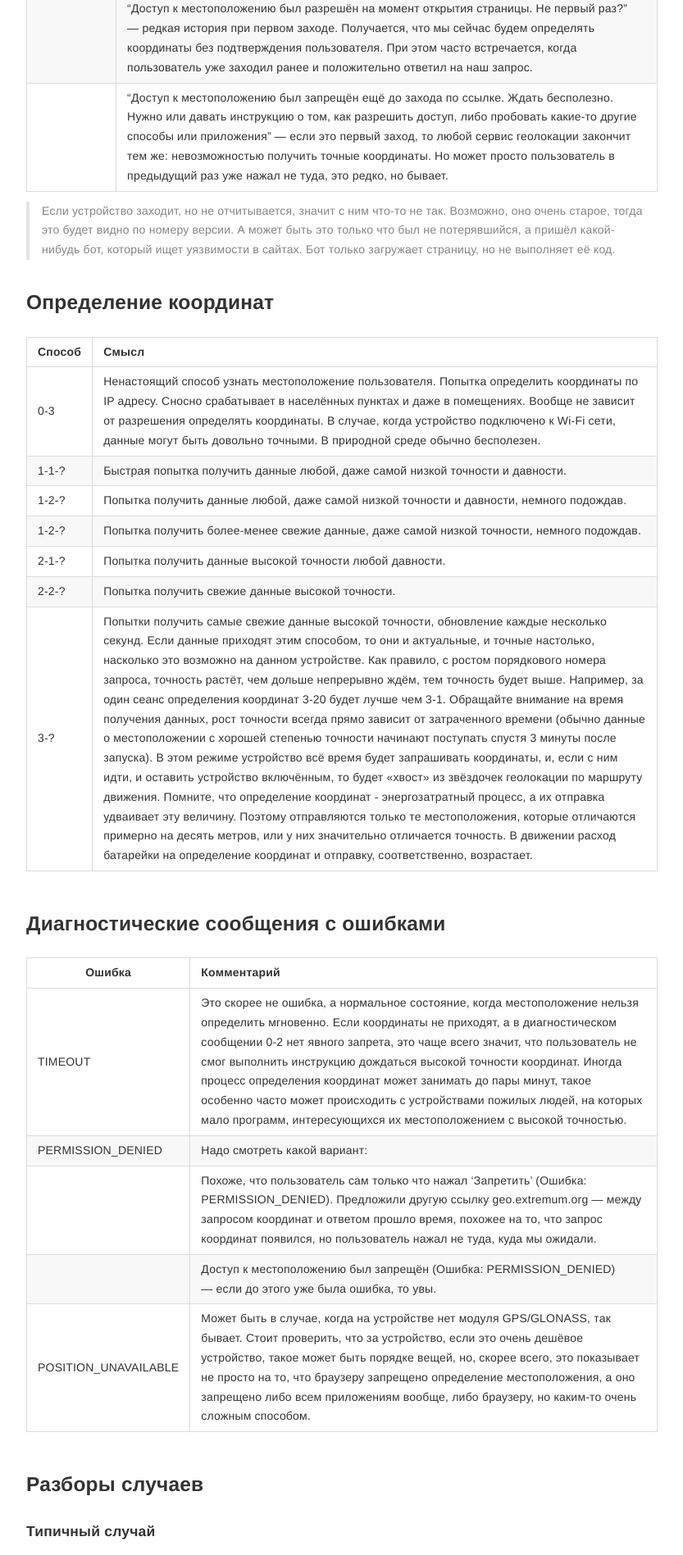
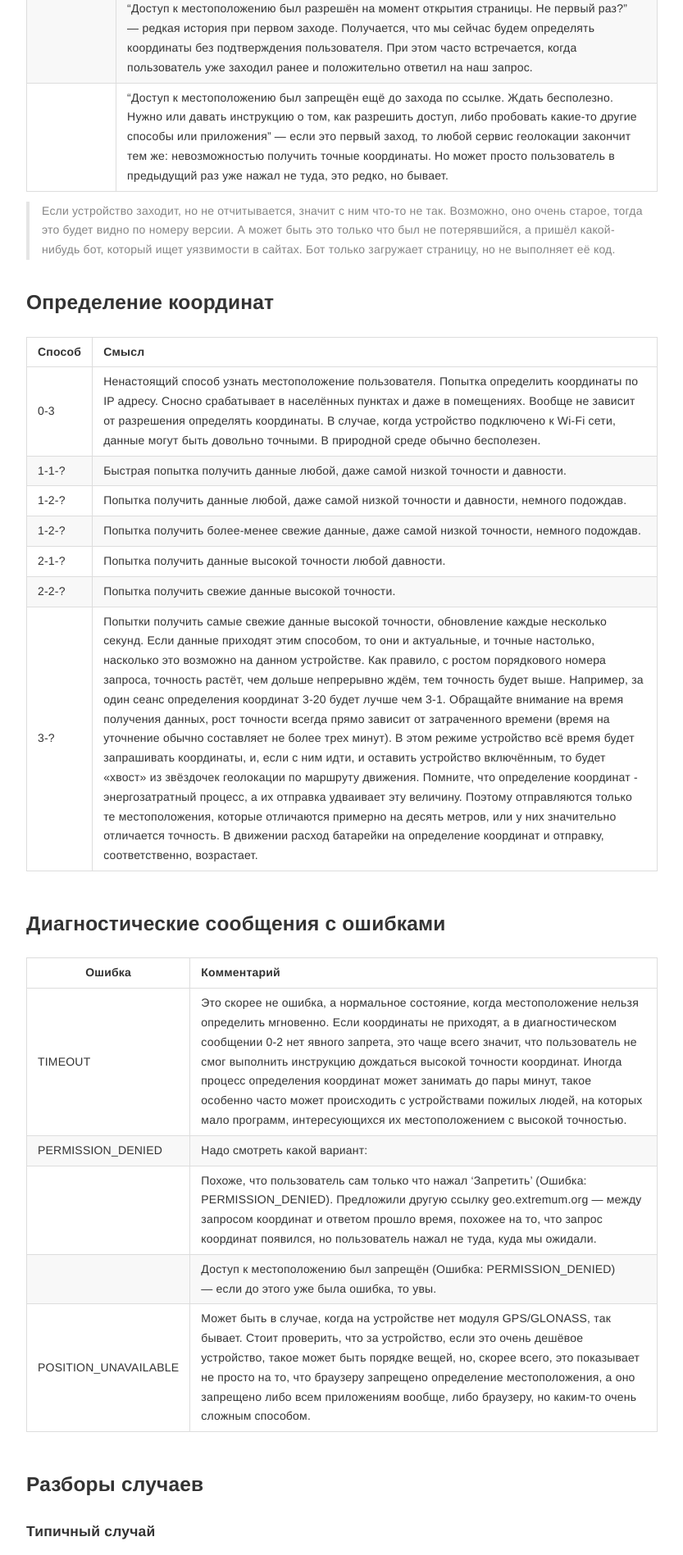
Before and after one commit to extremum-search-and-rescue/help.gis, a Jekyll site: the page built from _posts/2023-08-26-gps-monitoring.md, in a window 1280 px wide. Shown: the part 2584-4481 px from the top of the page at 82% size, without its empty margins (223-1056 px from the left). Built offline with Jekyll 4.4.1, drawn with Linux system fonts in a browser that asks for light colours; some of the changed text lies outside the part shown.

Commit message:
Update 2023-08-26-gps-monitoring.md

```diff
--- a/_posts/2023-08-26-gps-monitoring.md
+++ b/_posts/2023-08-26-gps-monitoring.md
@@ -74,7 +74,7 @@ layout: post
 |1-2-?|Попытка получить более-менее свежие данные, даже самой низкой точности, немного подождав.|
 |2-1-?|Попытка получить данные высокой точности любой давности.|
 |2-2-?|Попытка получить свежие данные высокой точности.|
-|3-?|Попытки получить самые свежие данные высокой точности, обновление каждые несколько секунд. Если данные приходят этим способом, то они и актуальные, и точные настолько, насколько это возможно на данном устройстве. Как правило, с ростом порядкового номера запроса, точность растёт, чем дольше непрерывно ждём, тем точность будет выше. Например, за один сеанс определения координат 3-20 будет лучше чем 3-1. Обращайте внимание на время получения данных, рост точности всегда прямо зависит от затраченного времени (обычно данные о местоположении с хорошей степенью точности начинают поступать спустя 3 минуты после запуска). В этом режиме устройство всё время будет запрашивать координаты, и, если с ним идти, и оставить устройство включённым, то будет «хвост» из звёздочек геолокации по маршруту движения. Помните, что определение координат - энергозатратный процесс, а их отправка удваивает эту величину. Поэтому отправляются только те местоположения, которые отличаются примерно на десять метров, или у них значительно отличается точность. В движении расход батарейки на определение координат и отправку, соответственно, возрастает.|
+|3-?|Попытки получить самые свежие данные высокой точности, обновление каждые несколько секунд. Если данные приходят этим способом, то они и актуальные, и точные настолько, насколько это возможно на данном устройстве. Как правило, с ростом порядкового номера запроса, точность растёт, чем дольше непрерывно ждём, тем точность будет выше. Например, за один сеанс определения координат 3-20 будет лучше чем 3-1. Обращайте внимание на время получения данных, рост точности всегда прямо зависит от затраченного времени (время на уточнение обычно составляет не более трех минут). В этом режиме устройство всё время будет запрашивать координаты, и, если с ним идти, и оставить устройство включённым, то будет «хвост» из звёздочек геолокации по маршруту движения. Помните, что определение координат - энергозатратный процесс, а их отправка удваивает эту величину. Поэтому отправляются только те местоположения, которые отличаются примерно на десять метров, или у них значительно отличается точность. В движении расход батарейки на определение координат и отправку, соответственно, возрастает.|
 
 </div>
 
```
